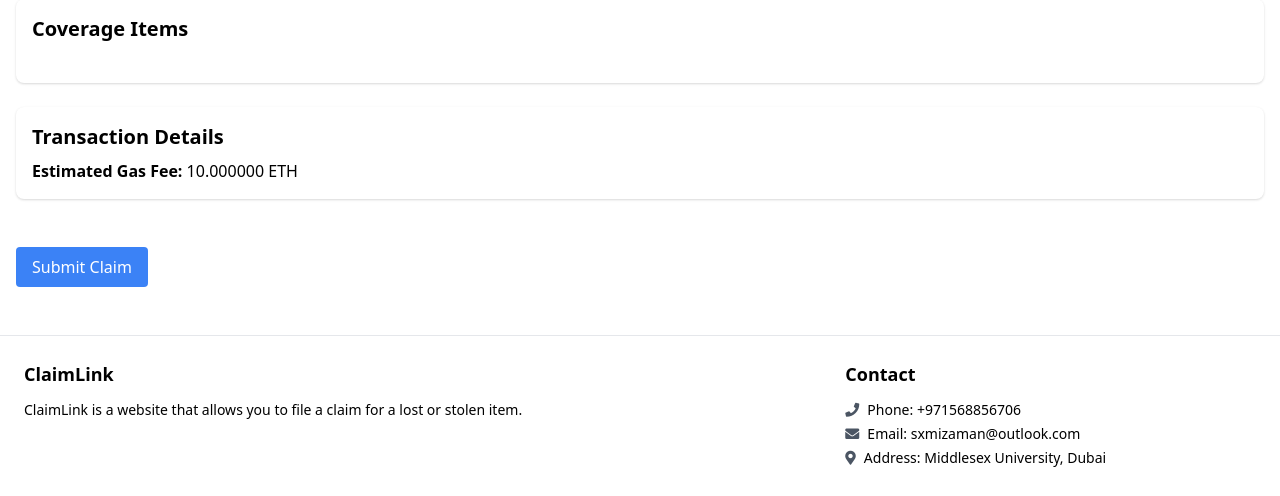
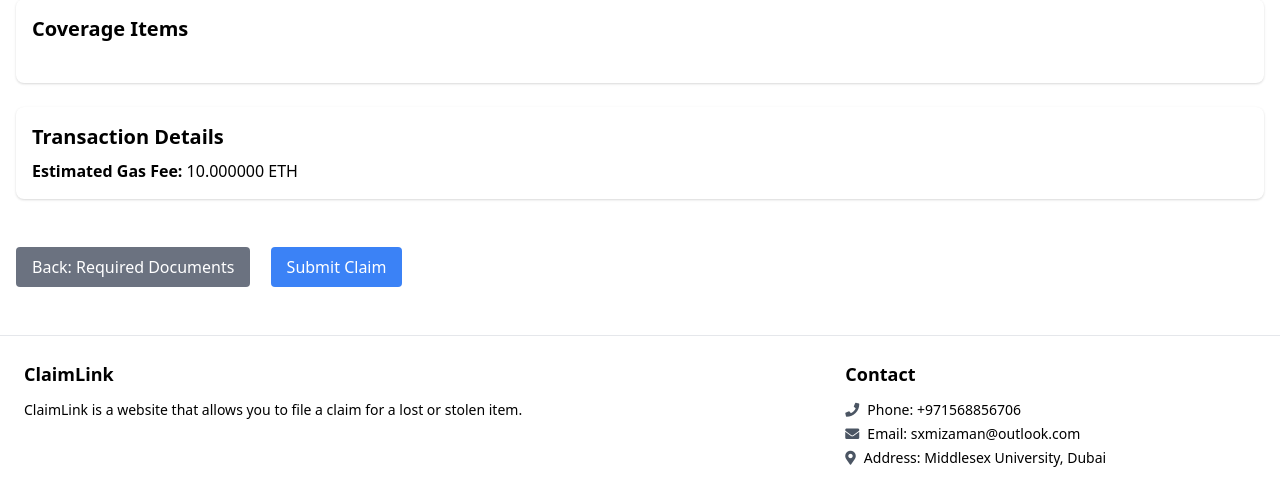
Before and after one commit to samizaman/ClaimLink, a Django app: template templates/claim_summary.html in a window 1280 px wide. Shown: the part 688-1184 px from the top of the page. Run offline with Django 4.2, Linux system fonts and the light colour scheme; the template is opened without the code that fills it: most values are stand-ins (such as "Sample title", 1, 10 or a date in 2020); some libraries are stand-ins or nearby versions.

Commit message:
add back button on summary details page

```diff
--- a/templates/claim_summary.html
+++ b/templates/claim_summary.html
@@ -93,6 +93,12 @@
         <div class="mt-4 mb-12">
             <form method="POST" action="{% url 'claim_summary' %}">
                 {% csrf_token %}
+
+                <button type="button" onclick="window.history.back()"
+                        class="bg-gray-500 hover:bg-gray-600 text-white py-2 px-4 rounded mr-4 transition duration-200 ease-in-out">
+                    Back: Required Documents
+                </button>
+
                 <button type="submit" name="submit-btn" class="bg-blue-500 hover:bg-blue-600 text-white py-2 px-4 rounded transition duration-200 ease-in-out">
                     Submit Claim
                 </button>
--- a/templates/required_documents.html
+++ b/templates/required_documents.html
@@ -39,7 +39,8 @@
             <div class="mb-4">
                 <label for="travel_documents" class="block mb-2">Travel Documents: <span
                         class="text-red-600">*</span></label>
-                <input type="file" name="travel_documents" id="travel_documents" accept="image/*" class="w-full p-2 border rounded"
+                <input type="file" name="travel_documents" id="travel_documents" accept="image/*"
+                       class="w-full p-2 border rounded"
                        required
                        title="Please upload valid travel documents. Submitting fake or incorrect documents is illegal.">
             </div>
```
